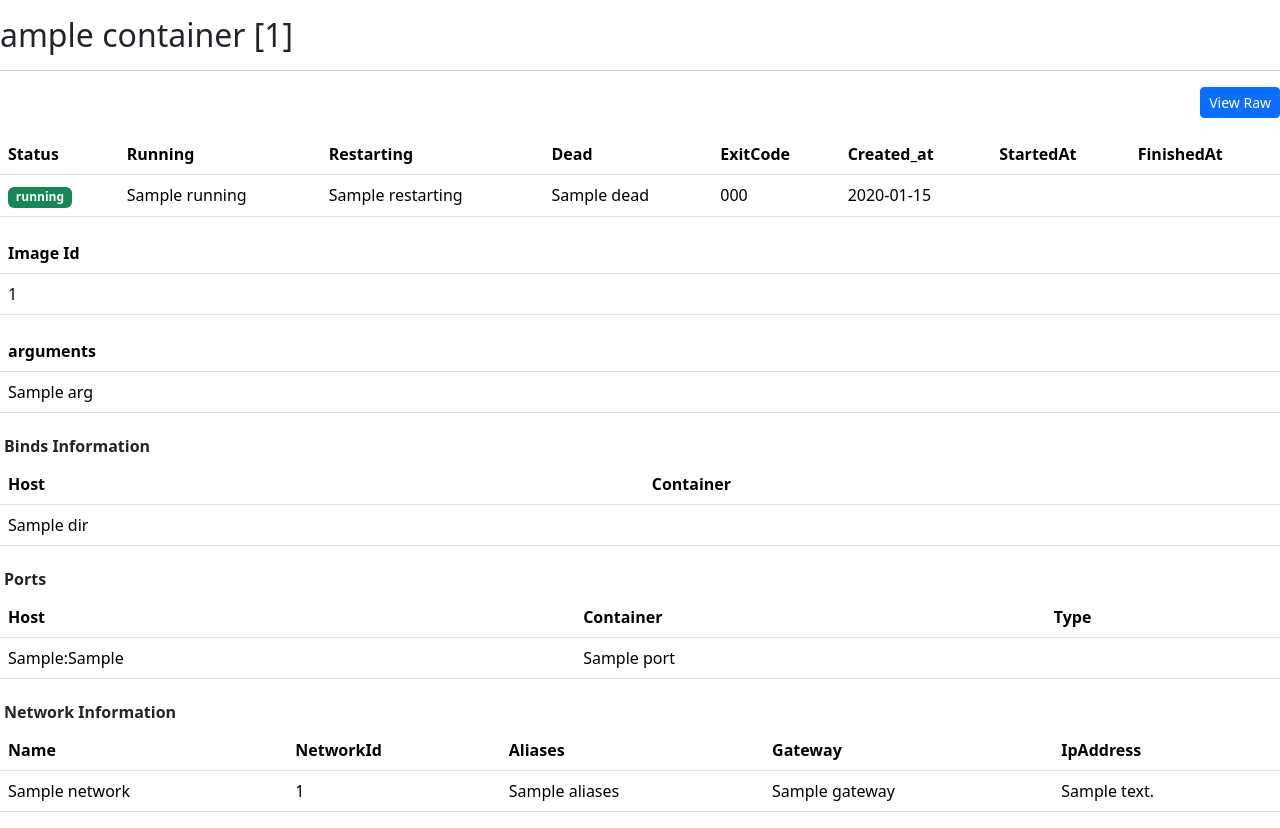
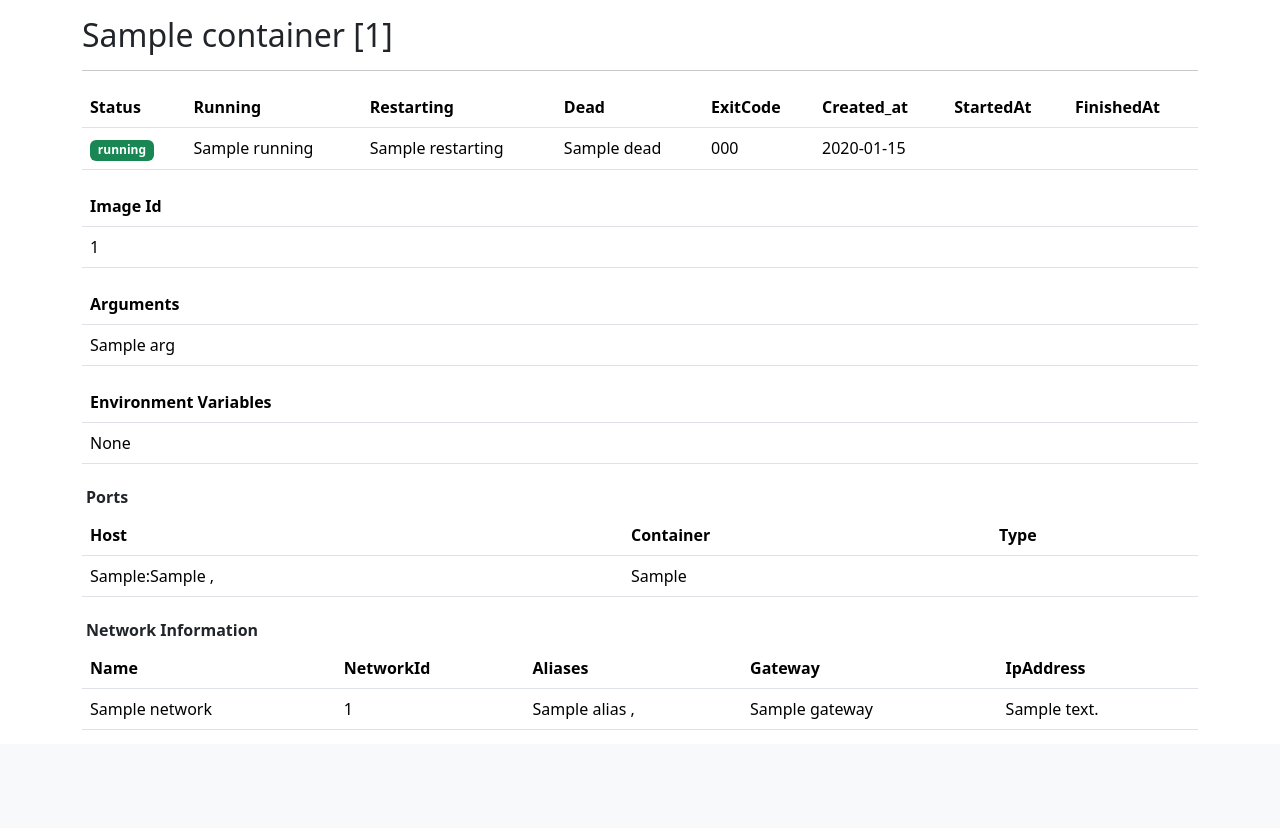
Before and after one commit to dnlwjtud/dev-intra, a Python web app: template templates/docker/container_detail.html in a window 1280 px wide. Shown: the part 56-884 px from the top of the page. After the commit the page ends 786 px from the top, so only its background shows below. Run offline with Jinja, Linux system fonts and the light colour scheme; the template is opened without the code that fills it: most values are stand-ins (such as "Sample title", 1, 10 or a date in 2020).

Commit message:
CREATE: Inspecting Container

```diff
--- a/apps/dockers/app.py
+++ b/apps/dockers/app.py
@@ -2,7 +2,6 @@ import docker
 
 from apps.dockers.models import *
 from apps.dockers.exceptions import *
-from apps.dockers.constants import *
 
 
 class DockerConnector:
--- a/templates/docker/container_detail.html
+++ b/templates/docker/container_detail.html
@@ -1,45 +1,17 @@
 {% extends "/layouts/layout.html" %}
-{% block page_title %} Container Detail {% endblock %}
+{% block page_title %} {{ container.container_name }} Detail {% endblock %}
 {% block header %}
   {{ super() }}
 {% endblock %}
 {% block contents %}
+  <div class="container mx-auto">
   <div class="header_con mt-3">
     <h2>
-      {{ container.container_name[1:] }} [{{ container.container_id[:11] }}]
+      {{ container.container_name }} [{{ container.container_id[:11] }}]
     </h2>
   </div>
 
   <hr />
-
-  <div id="modal-con" class="d-grid gap-2 d-md-flex justify-content-md-end">
-
-    <button
-      type="button"
-      class="btn btn-sm btn-primary"
-      data-bs-toggle="modal"
-      data-bs-target="#dockerContainerModal"
-    >
-      View Raw
-    </button>
-
-    <div class="modal fade" id="dockerContainerModal" tabindex="-1" aria-labelledby="dockerContainerModal" aria-hidden="true">
-      <div class="modal-dialog modal-xl modal-dialog-scrollable">
-        <div class="modal-content">
-          <div class="modal-header">
-            <h1 class="modal-title fs-5" id="containerDetailModalLabel">Container Raw</h1>
-            <button type="button" class="btn-close" data-bs-dismiss="modal" aria-label="Close"></button>
-          </div>
-          <div class="modal-body" id="raw_str">
-            <pre>{{ container.raw_str }}</pre>
-          </div>
-          <div class="modal-footer">
-            <button type="button" class="btn btn-secondary" data-bs-dismiss="modal">Close</button>
-          </div>
-        </div>
-      </div>
-    </div>
-  </div>
 
   <div class="body_con mt-3">
 
@@ -105,7 +77,7 @@
         <thead>
           <tr>
             <th scope="col">
-              arguments
+              Arguments
             </th>
           </tr>
         </thead>
@@ -128,40 +100,28 @@
         </tbody>
       </table>
 
-      <h6 class="mb-2 mt-4 fw-bold mx-1">
-        Binds Information
-      </h6>
-
       <table class="table">
         <thead>
           <tr>
             <th scope="col">
-              Host
-            </th>
-            <th scope="col">
-              Container
+              Environment Variables
             </th>
           </tr>
         </thead>
         <tbody>
-          {% if container.binds %}
-            {% for dir in container.binds %}
+          {% if container.config['Env']|length > 0 %}
+            {% for var in container.config['Env'] %}
               <tr>
                 <td>
-                {{dir.split(":")[0]}}
-              </td>
-              <td>
-                {{dir.split(":")[1]}}
+                  {{ var }}
                 </td>
               </tr>
             {% endfor %}
-          </tr>
           {% else %}
             <tr>
               <td>
                 None
               </td>
-            <td></td>
             </tr>
           {% endif %}
         </tbody>
@@ -186,24 +146,22 @@
           </tr>
         </thead>
         <tbody>
-          {% if container.networks %}
-            {% for port in container.networks.Ports %}
-              {% set container_port_detail = port.split('/') %}
-              {% if container.networks.Ports[port] %}
-                {% for host_port in container.networks.Ports[port] %}
+          {% if container.host_config['PortBindings'] %}
+            {% for k, v in container.host_config['PortBindings'].items() %}
+            {% set con_host_info = k.split('/') %}
             <tr>
               <td>
-                      {{host_port.HostIp }}:{{ host_port.HostPort }}
+                {% for host_desc in v %}
+                  {{ host_desc['HostIp'] }}:{{ host_desc['HostPort'] }} ,
+                {% endfor %}
               </td>
               <td>
-                      {{ container_port_detail[0] }}
+                {{ con_host_info[0] }}
               </td>
               <td>
-                      {{ container_port_detail[1] }}
+                {{ con_host_info[1] }}
               </td>
             </tr>
-                {% endfor %}
-              {% endif %}
             {% endfor %}
           </tr>
           {% else %}
@@ -211,6 +169,7 @@
             <td>
               None
             </td>
+            <td></td>
             <td></td>
           </tr>
           {% endif %}
@@ -242,24 +201,29 @@
           </tr>
         </thead>
         <tbody>
-          {% if container.networks %}
-            {% for network in container.networks.Networks %}
-              {% set network_obj = container.networks.Networks[network] %}
+          {% if container.network %}
+            {% for name, spec in container.network['Networks'].items() %}
               <tr>
                 <td>
-                  {{ network }}
+                  {{ name }}
                 </td>
                 <td>
-                  {{ network_obj.NetworkID[:9] }}
+                  {{ spec['NetworkID'][:9] }}
                 </td>
                 <td>
-                  {{ network_obj.Aliases }}
+                  {% if spec['Aliases'] %}
+                  {% for alias in spec['Aliases'] %}
+                    {{ alias }} ,
+                  {% endfor %}
+                  {% else %}
+
+                  {% endif %}
                 </td>
                 <td>
-                  {{ network_obj.Gateway }}
+                  {{ spec['Gateway'] }}
                 </td>
                 <td>
-                  {{ network_obj.IPAddress }}
+                  {{ spec['IPAddress'] }}
                 </td>
               </tr>
             {% endfor %}
@@ -277,5 +241,6 @@
     </div>
 
   </div>
+</div>
 
 {% endblock %}
```
Also changed, not shown: apps/dockers/view.py (+4 -4 lines), templates/static/js/docker/containers.js (+9 -5 lines). Lines whose indentation alone changed are shown as unchanged.
